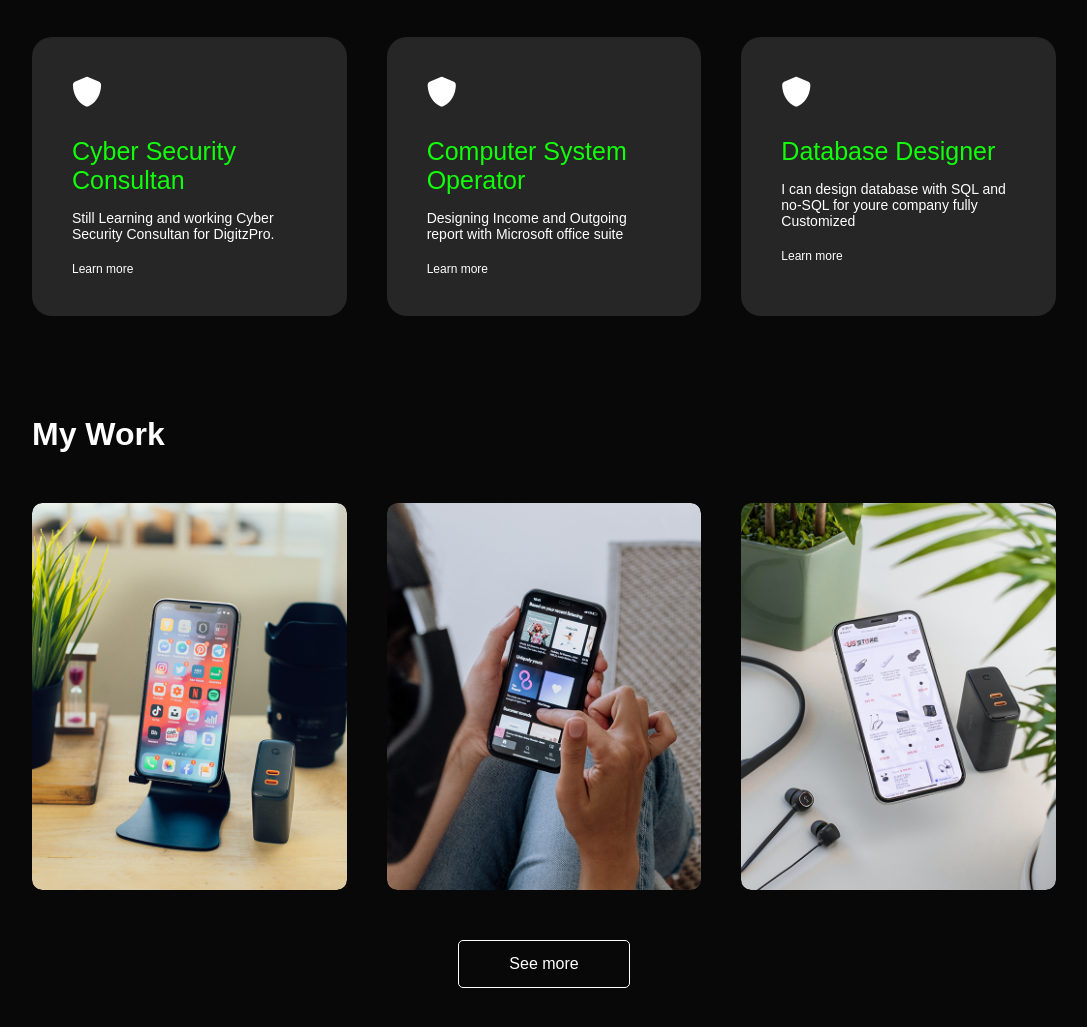
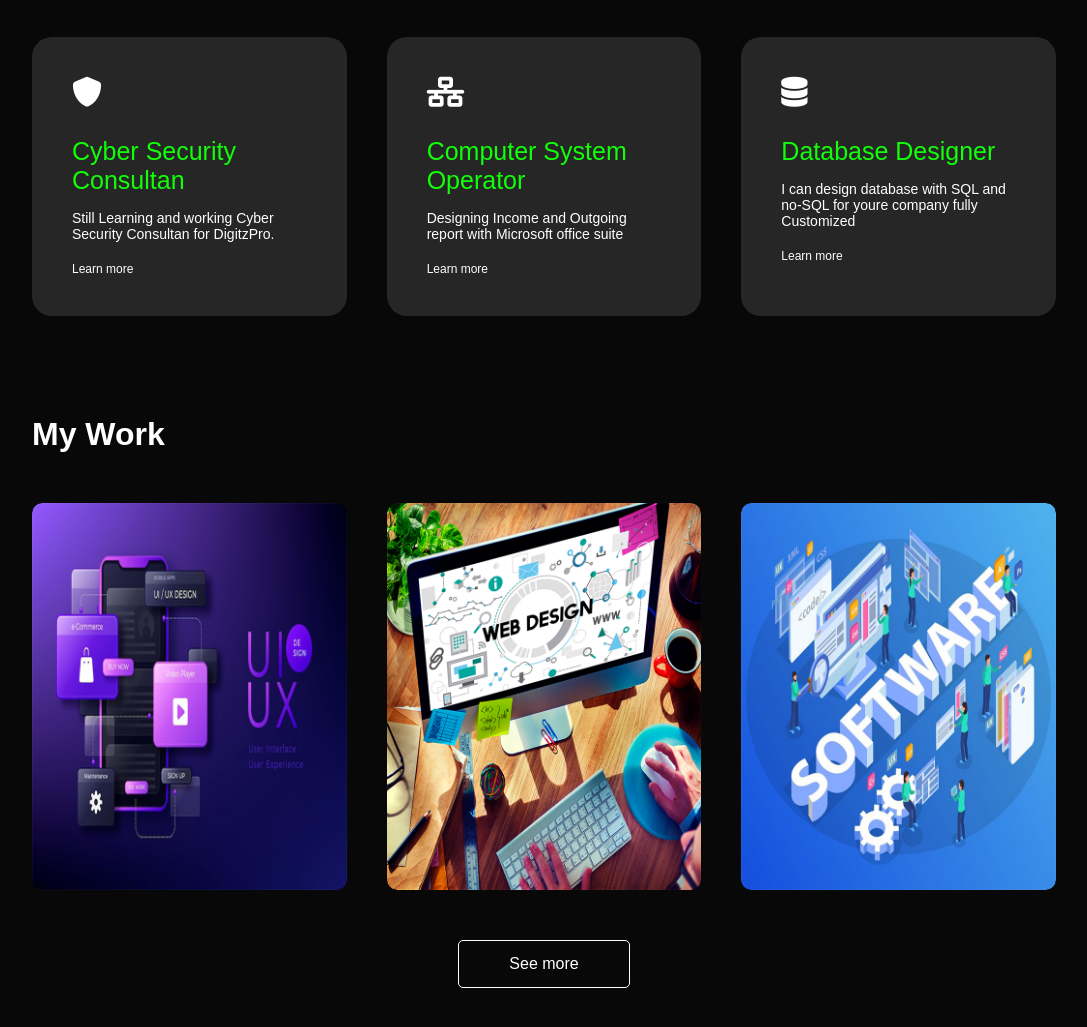
Before and after one commit to ravidujmrl/MyWebsite, a plain HTML site: page index.html in a window 1280 px wide. Shown: the part 1862-2889 px from the top of the page, without its empty margins (96-1183 px from the left). Drawn offline with Linux system fonts and the light colour scheme.

Commit message:
portfolio done

```diff
--- a/index.html
+++ b/index.html
@@ -130,14 +130,14 @@
                 </div>
 
                 <div>
-                    <i class="fa-solid fa-shield"></i>
+                    <i class="fa-solid fa-network-wired"></i>
                     <h2>Computer System Operator </h2>
                     <p>Designing Income and Outgoing report with Microsoft office suite</p>
                     <a href="#">Learn more</a>
                 </div>
 
                 <div>
-                    <i class="fa-solid fa-shield"></i>
+                    <i class="fa-solid fa-database"></i>
                     <h2>Database Designer </h2>
                     <p>I can design database with SQL and no-SQL for youre company fully Customized</p>
                     <a href="#">Learn more</a>
@@ -157,8 +157,9 @@
         <div class="container">
             <h1 class="sub-servicec">My Work</h1>
             <div class="work-list">
+
                 <div class="work">
-                    <img src="work-1.png">
+                    <img src="uiuxx design.png">
                     <div class="layer">
                         <h3>UI/UX Design</h3>
                         <p>dogihoer owhiowiehg weothgiwo </p>
@@ -167,7 +168,7 @@
                 </div>
 
                 <div class="work">
-                    <img src="work-2.png">
+                    <img src="webdesign.png">
                     <div class="layer">
                         <h3>Web Development</h3>
                         <p>dogihoer owhiowiehg weothgiwo </p>
@@ -176,13 +177,14 @@
                 </div>
 
                 <div class="work">
-                    <img src="work-3.png">
+                    <img src="softwaredeveloping.png">
                     <div class="layer">
                         <h3>Software Development</h3>
                         <p>dogihoer owhiowiehg weothgiwo </p>
                         <a href="#"><i class="fa-solid fa-up-right-from-square"></i></a>
                     </div>
                 </div>
+
             </div>
             <a href="#" class="btn"> See more</a>
         </div>
--- a/style.css
+++ b/style.css
@@ -280,7 +280,7 @@ nav ul li a:hover::after {
 .layer {
     width: 100%;
     height: 0%;
-    background: linear-gradient(rgba(0, 0, 0, 0.6), #d64c4c);
+    background: linear-gradient(rgba(0, 0, 0, 0.6), #f31515);
     border-radius: 10px;
     position: absolute;
     left: 0;
```
Also changed, not shown: logo.png (deleted), phone-background.png (deleted), softwaredeveloping.png (added), uiuxx design.png (added), user.png (deleted), webdesign.png (added).
